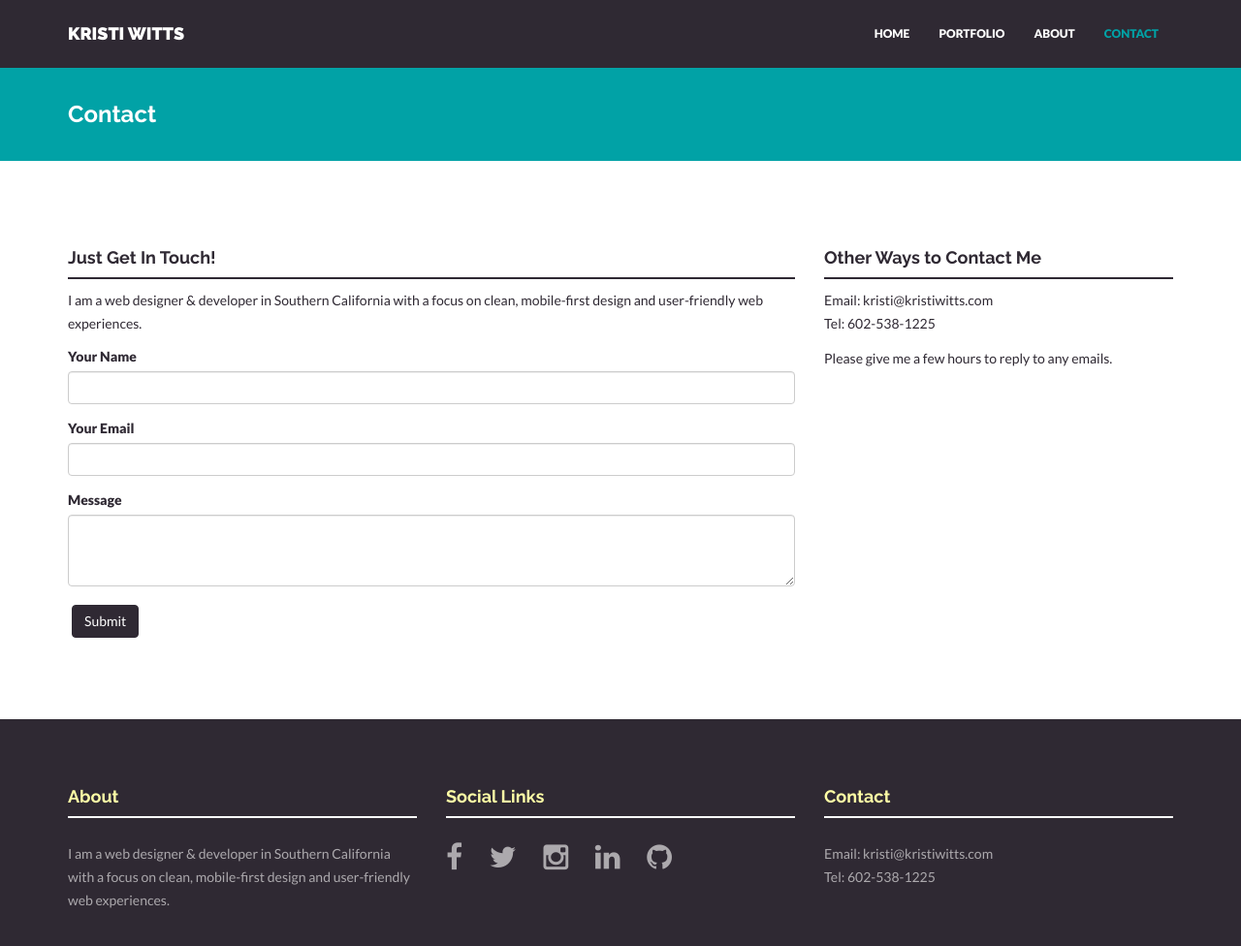
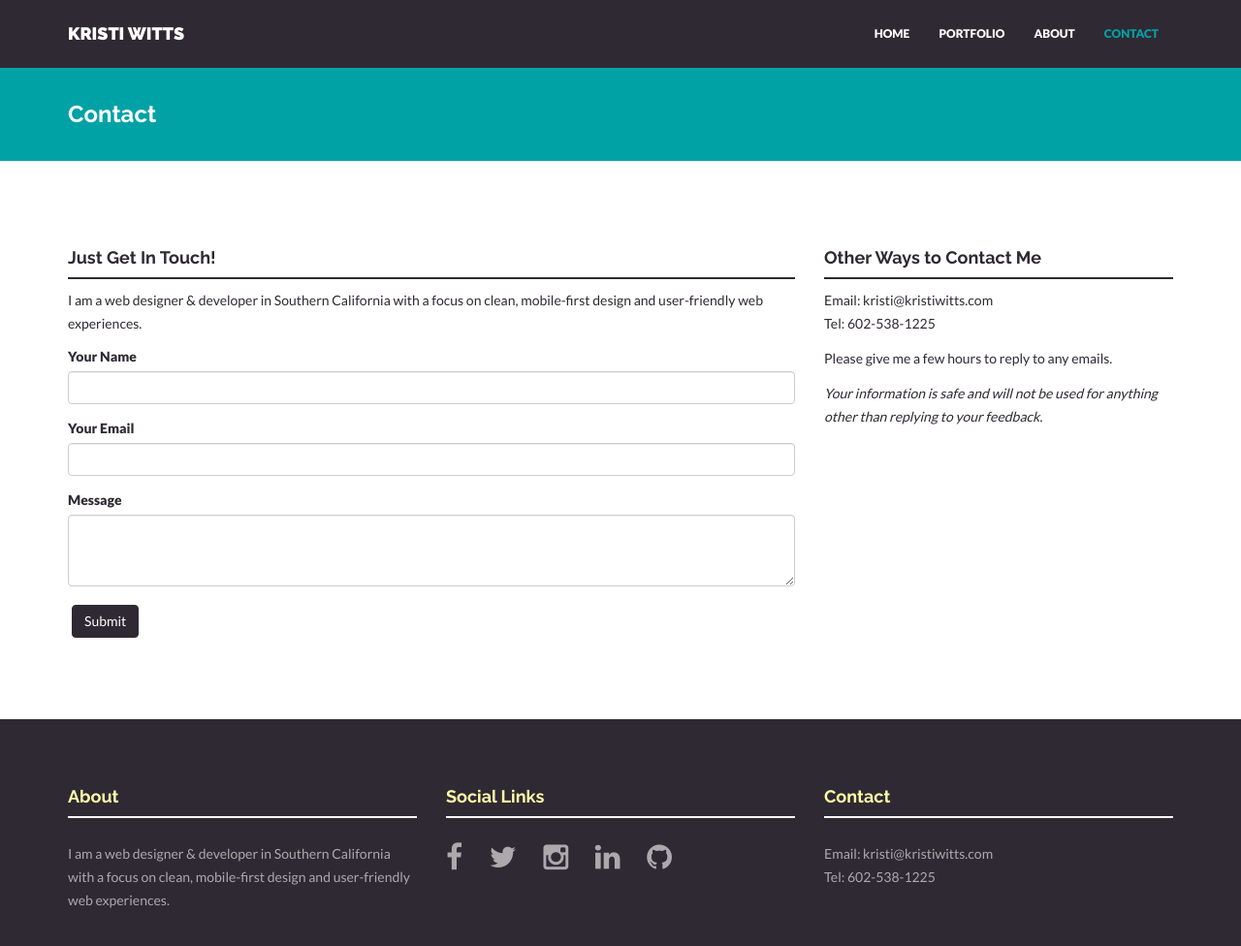
Before and after one commit to kwitts/kwitts.github.io, a Jekyll site: the page built from contact.html, in a window 1280 px wide and 1013 px high. Shown: the top 976 px of the window at 97% size. Built offline with Jekyll 4.4.1, drawn with Linux system fonts in a browser that asks for light colours; nearby versions of some CDN libraries.

Commit message:
Update contact.html

```diff
--- a/contact.html
+++ b/contact.html
@@ -38,6 +38,7 @@ permalink: /contact/
                     Tel: {{ site.tel }}
                 </p>
                 <p>Please give me a few hours to reply to any emails.</p>
+                <p><i>Your information is safe and will not be used for anything other than replying to your feedback.</i></p>
         </div>
     </div><! --/row -->
 </div><! --/container -->
```
